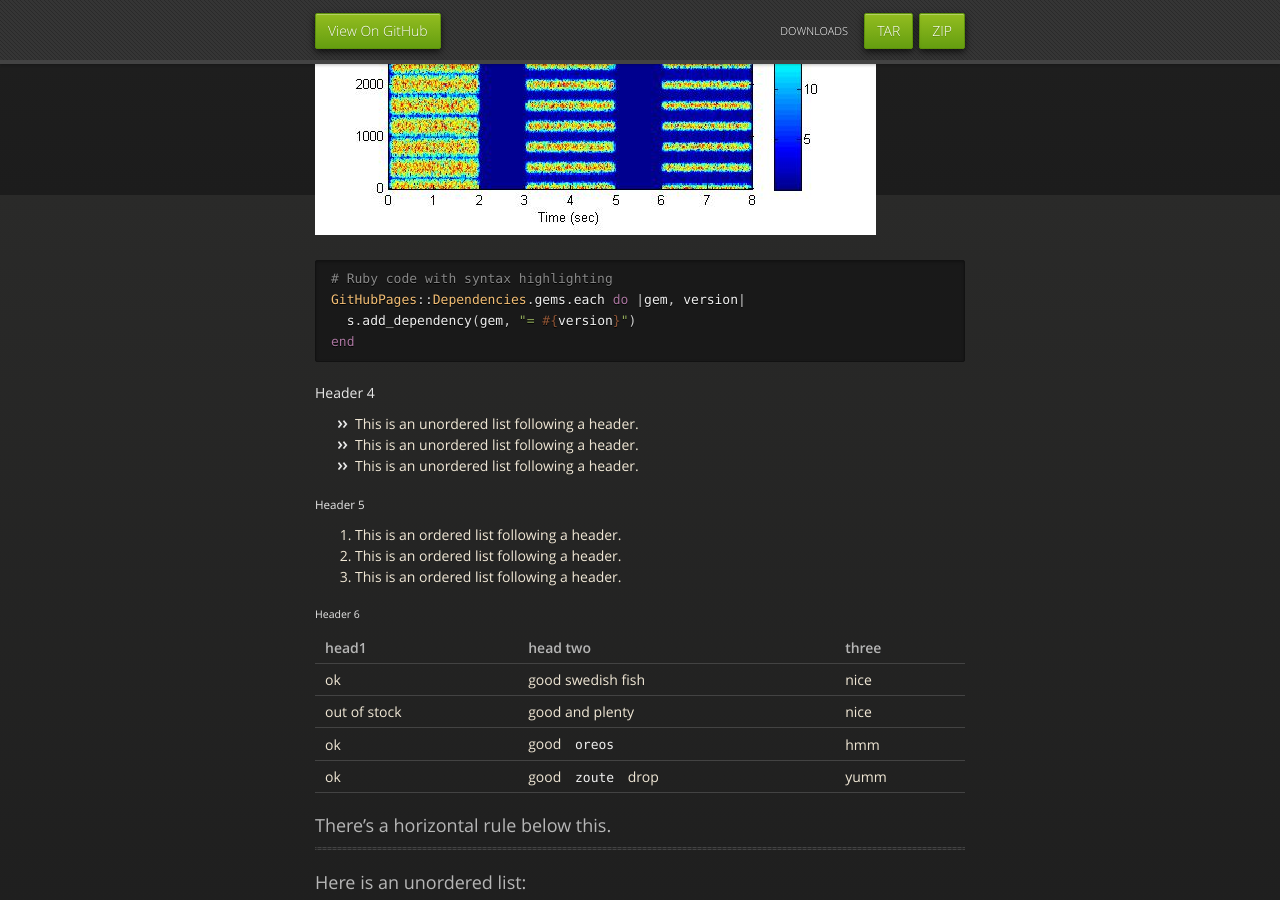
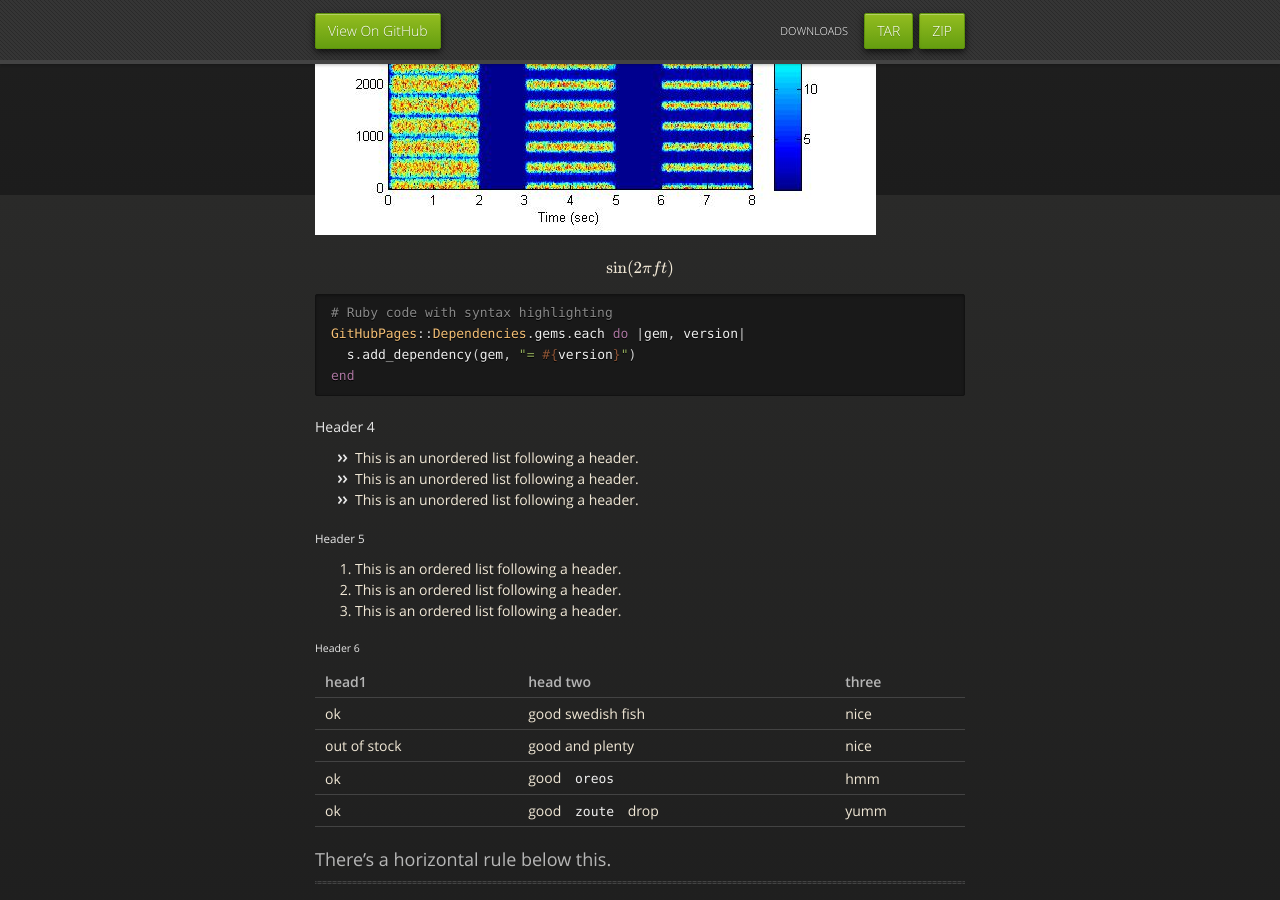
Before and after one commit to lerud/lerud.github.io, a Jekyll site: the page built from index.md, in a window 1280 px wide and 900 px high, scrolled down 2505 px. Built offline with Jekyll 4.4.1, drawn with Linux system fonts in a browser that asks for light colours; formulas are drawn with MathJax 3.

````diff
--- a/_layouts/default.html
+++ b/_layouts/default.html
@@ -49,3 +49,4 @@
     </div>
   </body>
 </html>
+<script src="https://cdn.mathjax.org/mathjax/latest/MathJax.js?config=TeX-AMS-MML_HTMLorMML" type="text/javascript"></script>
--- a/index.md
+++ b/index.md
@@ -102,6 +102,8 @@ cbar = colorbar;set(get(cbar,'ylabel'),'string','Correlation (-1 to 1)');
 ```
 ![iter](iterSpec.jpg)
 
+$$ \sin (2\pi ft) $$
+
 ```ruby
 # Ruby code with syntax highlighting
 GitHubPages::Dependencies.gems.each do |gem, version|
````
